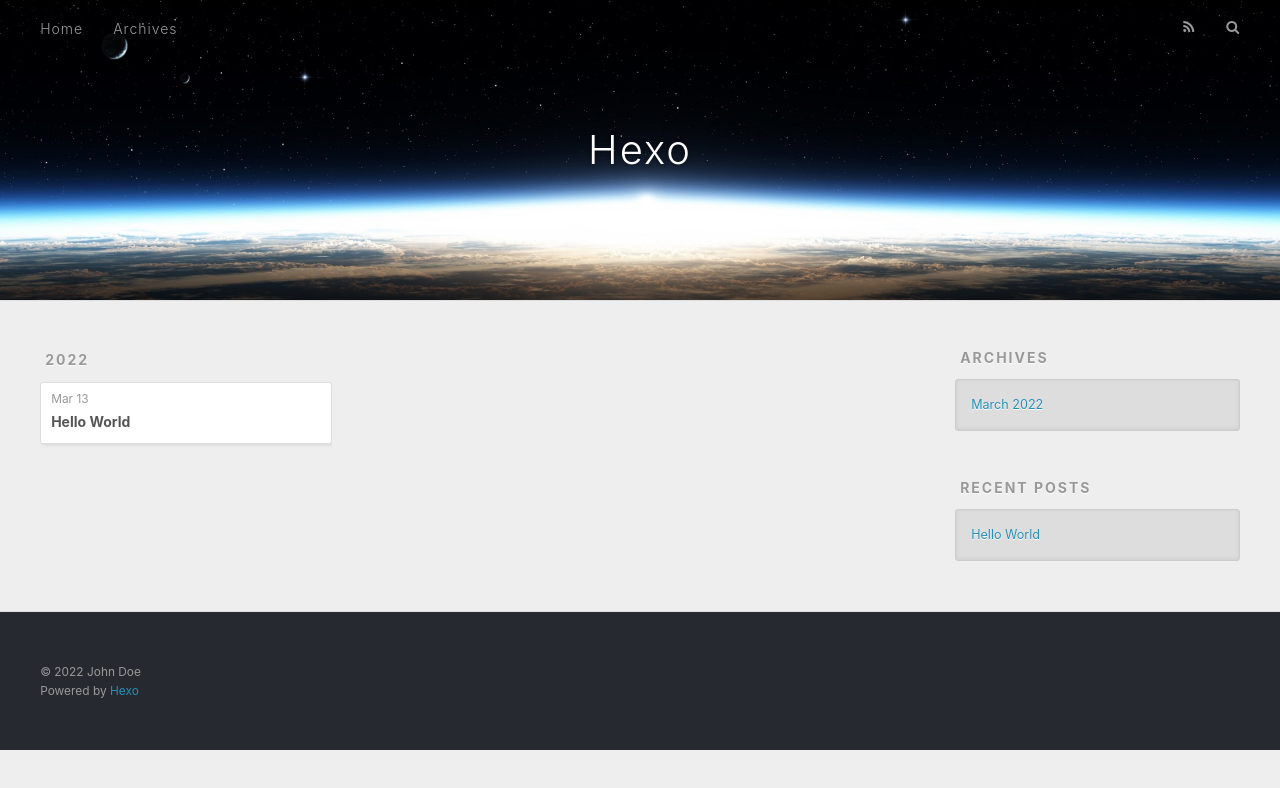
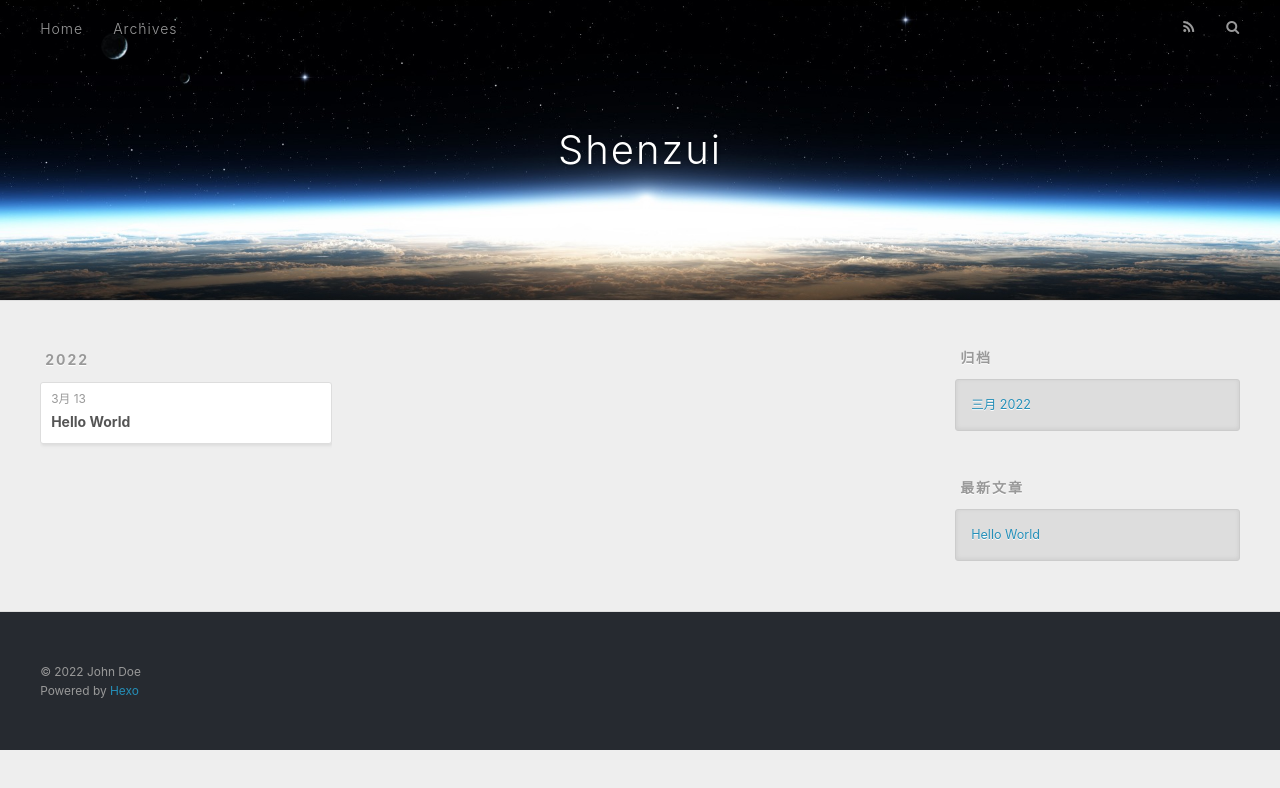
Before and after one commit to shenzui5233/shenzui5233.github.io, a plain HTML site: page archives/index.html in a window 1280 px wide. Drawn offline with nearby package versions, Linux system fonts and the light colour scheme.

Commit message:
Site updated: 2022-03-15 00:53:42

```diff
--- a/archives/index.html
+++ b/archives/index.html
@@ -5,17 +5,17 @@
 
 
 
-  <title>Archives | Hexo</title>
+  <title>归档 | Shenzui</title>
   <meta name="viewport" content="width=device-width, initial-scale=1, maximum-scale=1">
   <meta property="og:type" content="website">
-<meta property="og:title" content="Hexo">
+<meta property="og:title" content="Shenzui">
 <meta property="og:url" content="http://example.com/archives/index.html">
-<meta property="og:site_name" content="Hexo">
-<meta property="og:locale" content="en_US">
+<meta property="og:site_name" content="Shenzui">
+<meta property="og:locale" content="zh_CN">
 <meta property="article:author" content="John Doe">
 <meta name="twitter:card" content="summary">
 
-    <link rel="alternate" href="/atom.xml" title="Hexo" type="application/atom+xml">
+    <link rel="alternate" href="/atom.xml" title="Shenzui" type="application/atom+xml">
 
 
     <link rel="icon" href="/favicon.png">
@@ -36,7 +36,7 @@
   <div id="header-outer" class="outer">
     <div id="header-title" class="inner">
       <h1 id="logo-wrap">
-        <a href="/" id="logo">Hexo</a>
+        <a href="/" id="logo">Shenzui</a>
       </h1>
 
     </div>
@@ -53,7 +53,7 @@
 
           <a id="nav-rss-link" class="nav-icon" href="/atom.xml" title="RSS Feed"></a>
 
-        <a id="nav-search-btn" class="nav-icon" title="Search"></a>
+        <a id="nav-search-btn" class="nav-icon" title="搜索"></a>
       </nav>
       <div id="search-form-wrap">
         <form action="//google.com/search" method="get" accept-charset="UTF-8" class="search-form"><input type="search" name="q" class="search-form-input" placeholder="Search"><button type="submit" class="search-form-submit">&#xF002;</button><input type="hidden" name="sitesearch" value="http://example.com"></form>
@@ -79,7 +79,7 @@
   <div class="archive-article-inner">
     <header class="archive-article-header">
       <a href="/2022/03/13/hello-world/" class="archive-article-date">
-  <time datetime="2022-03-12T17:50:17.528Z" itemprop="datePublished">Mar 13</time>
+  <time datetime="2022-03-12T17:50:17.528Z" itemprop="datePublished">3月 13</time>
 </a>
 
 
@@ -111,9 +111,9 @@
 
 
   <div class="widget-wrap">
-    <h3 class="widget-title">Archives</h3>
+    <h3 class="widget-title">归档</h3>
     <div class="widget">
-      <ul class="archive-list"><li class="archive-list-item"><a class="archive-list-link" href="/archives/2022/03/">March 2022</a></li></ul>
+      <ul class="archive-list"><li class="archive-list-item"><a class="archive-list-link" href="/archives/2022/03/">三月 2022</a></li></ul>
     </div>
   </div>
 
@@ -121,7 +121,7 @@
 
 
   <div class="widget-wrap">
-    <h3 class="widget-title">Recent Posts</h3>
+    <h3 class="widget-title">最新文章</h3>
     <div class="widget">
       <ul>
 
```
Also changed, not shown: 2022/03/13/hello-world/index.html (+10 -10 lines), archives/2022/03/index.html (+11 -11 lines), archives/2022/index.html (+11 -11 lines), index.html (+11 -11 lines).
